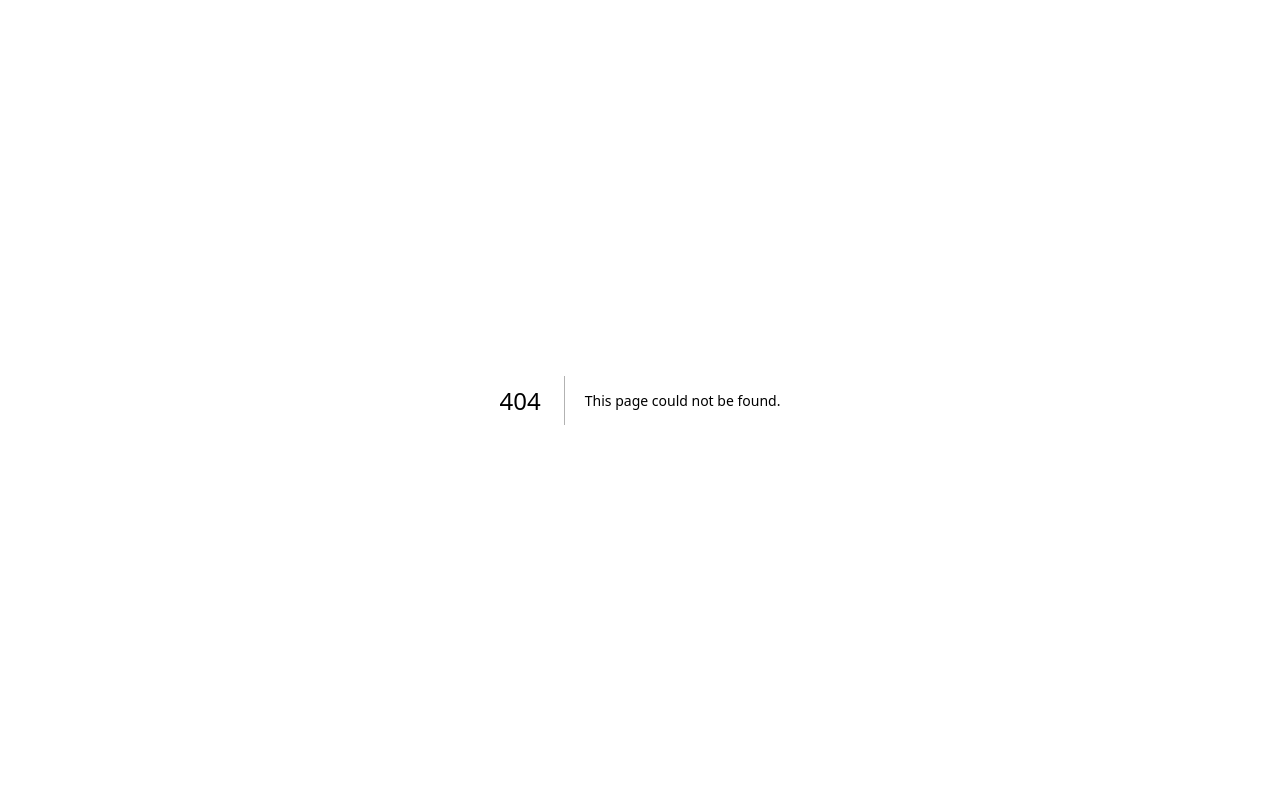
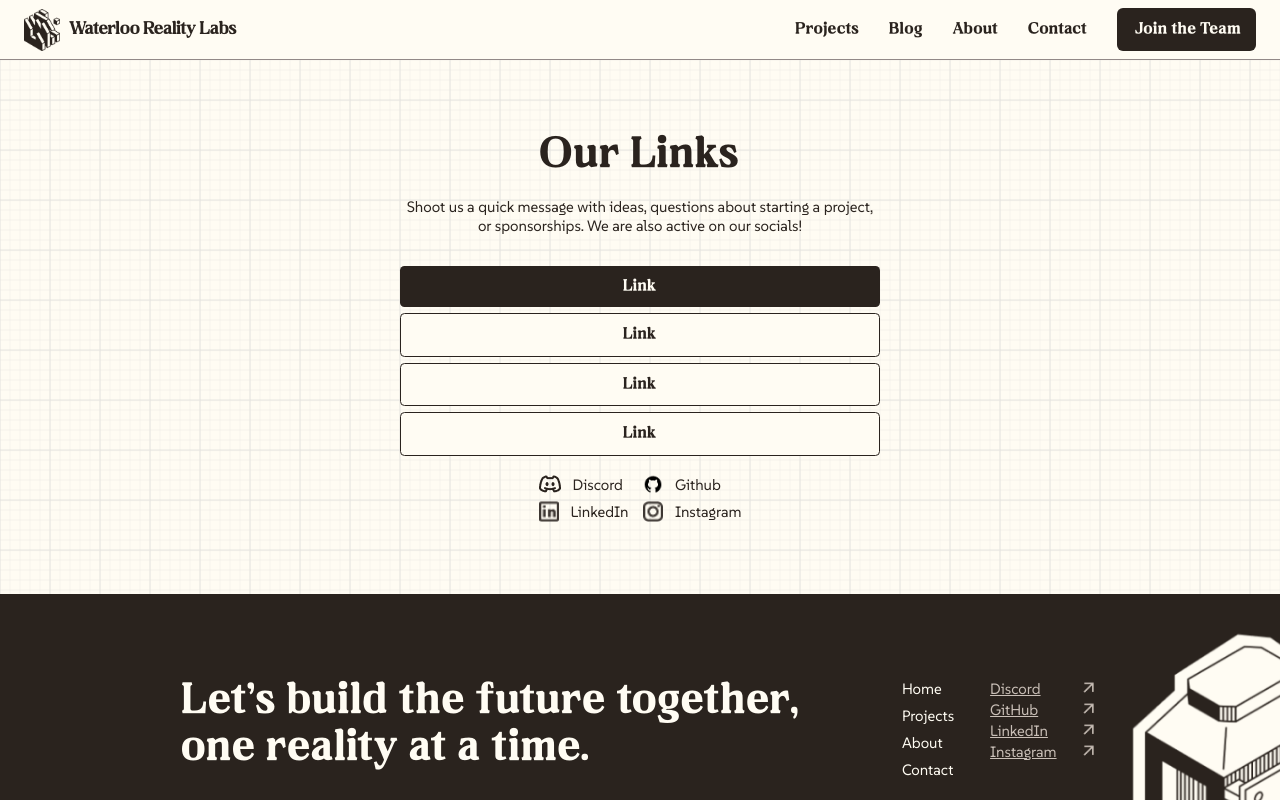
Before and after one commit to uwrealitylabs/website, a Next.js app: page /linktree in a window 1280 px wide. Before the commit this address had no page. Shown: the top 800 px of the page. Built offline with nearby package versions, Linux system fonts and the light colour scheme.

Commit message:
linktree

```diff
--- /dev/null
+++ b/app/(pages)/linktree/page.js
@@ -0,0 +1,71 @@
+import NavBar from "@/app/components/NavBar";
+import Image from "next/image";
+import ButtonDark from "@/app/components/ButtonDark";
+import ButtonSecondary from "@/app/components/ButtonSecondary";
+import Footer from "@/app/components/Footer";
+
+export default function Linktree() {
+  return (
+    <div className="bg-[url('/images/assets/grid.png')] bg-bck-white">
+      <NavBar />
+      <main className="grid justify-center text-center gap-y-6 py-24 px-12 max-w-640 mx-auto">
+
+        <h1 className="font-neraphic text-h1">Our Links</h1>
+        <p className="font-suse text-bodyLarge mb-4">
+          Shoot us a quick message with ideas, questions about starting a
+          project, or sponsorships. We are also active on our socials!
+        </p>
+
+        <section className="grid gap-y-2 w-640">
+          <a className="font-neraphic text-button bg-bck-grey text-text-lightBody rounded-md p-4">Link</a>
+          <a className="font-neraphic text-button bg-bck-white border border-solid border-1 border-bck-grey rounded-md p-4">Link</a>
+          <a className="font-neraphic text-button bg-bck-white border border-solid border-1 border-bck-grey rounded-md p-4">Link</a>
+          <a className="font-neraphic text-button bg-bck-white border border-solid border-1 border-bck-grey rounded-md p-4">Link</a>
+
+
+        </section>
+
+        {/* SOCIAL LINKS */}
+        <section className="grid grid-cols-2 text-bodyLarge font-suse gap-2 justify-center items-center mx-auto">
+          <a href="" className="flex items-center gap-4">
+            <Image
+              src="/images/icons/discord.png"
+              width={22}
+              height={17}
+              className="object-contain"
+            />
+            Discord
+          </a>
+          <a href="" className="flex items-center gap-4">
+            <Image
+              src="/images/icons/github.png"
+              width={20}
+              height={20}
+              className="object-contain"
+            />
+            Github
+          </a>
+          <a href="" className="flex items-center gap-4">
+            <Image
+              src="/images/icons/linkedin.png"
+              width={20}
+              height={20}
+              className="object-contain"
+            />
+            LinkedIn
+          </a>
+          <a href="" className="flex items-center gap-4">
+            <Image
+              src="/images/icons/instagram.png"
+              width={20}
+              height={20}
+              className="object-contain"
+            />
+            Instagram
+          </a>
+        </section>
+      </main>
+      <Footer />
+    </div>
+  );
+}
--- a/app/(pages)/projects/(projects)/northstar/page.js
+++ b/app/(pages)/projects/(projects)/northstar/page.js
@@ -9,7 +9,7 @@ export default function Northstar() {
       <NavBar />
       <main className="px-24 py-6 grid gap-y-16 || max-lg:px-12  || max-mobile:px-4">
         <ProjHeader
-          title="Project Northstar"
+          title="Project North Star"
           img="/images/photos/northstar.png"
         />
 
--- a/app/components/ButtonDark.jsx
+++ b/app/components/ButtonDark.jsx
@@ -4,6 +4,7 @@ export default function ButtonDark({
   icon = "",
   target = "no",
   border = "",
+  className = ""
 }) {
   return (
     <a
@@ -11,6 +12,7 @@ export default function ButtonDark({
       target={target === "yes" ? "_blank" : "_self"}
       className={`bg-bck-grey  text-text-lightBody button-styling font-normal font-neraphic
               ${border ? "border-solid border-bck-white border-2" : ""}
+              ${className}
         `}
     >
       {text}
--- a/app/components/ButtonSecondary.jsx
+++ b/app/components/ButtonSecondary.jsx
@@ -16,6 +16,7 @@ export default function ButtonSecondary({
   target = "no",
   border = "",
   bg,
+  className = ""
 }) {
   const img = icon;
   return (
@@ -23,9 +24,10 @@ export default function ButtonSecondary({
       href={link}
       target={target === "yes" ? "_blank" : "_self"}
       className={`
-      bg-${bg}  color-${border}
+      bg-${bg}  text-${border}
       button-styling font-neraphic
       border-${border} border-solid border-1
+      ${className}
       hover:scale-97 duration-300  ease-out
 
       max-md:text-body
```
